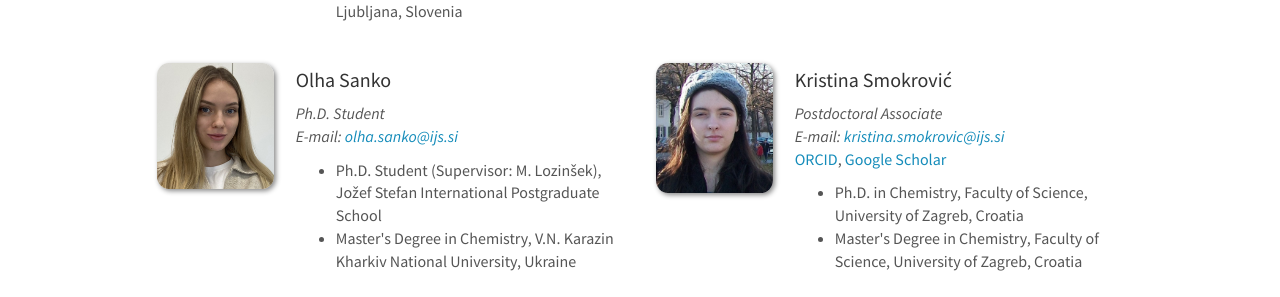
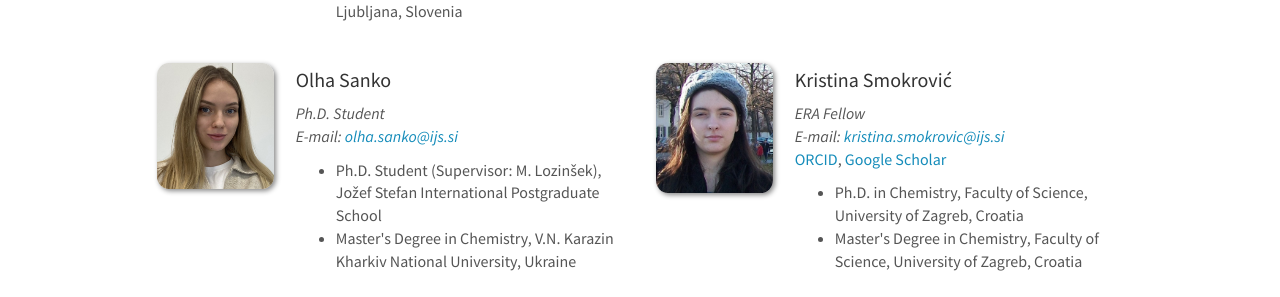
Before and after one commit to eccl-jsi/eccl-jsi.github.io, a Jekyll site: the page built from _pages/team.md, in a window 1280 px wide and 900 px high, scrolled down 720 px. Shown: the part 157-454 px from the top of the window. Built offline with Jekyll 4.4.1, drawn with Linux system fonts in a browser that asks for light colours; nearby versions of some CDN libraries.

Commit message:
Update team_members.yml

```diff
--- a/_data/team_members.yml
+++ b/_data/team_members.yml
@@ -49,7 +49,7 @@
 
 - name: Kristina Smokrović
   photo: Kristina.jpg
-  info: Postdoctoral Associate
+  info: ERA Fellow
   email: kristina.smokrovic@ijs.si
   ID: <a href='https://orcid.org/0000-0002-9077-5293'>ORCID</a>, <a href='https://scholar.google.si/citations?user=o4lTekwAAAAJ'>Google Scholar</a>
   number_educ: 2
```
